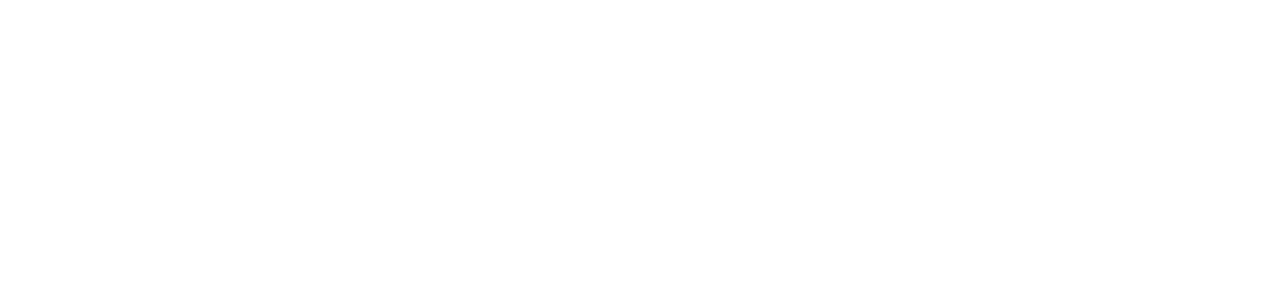
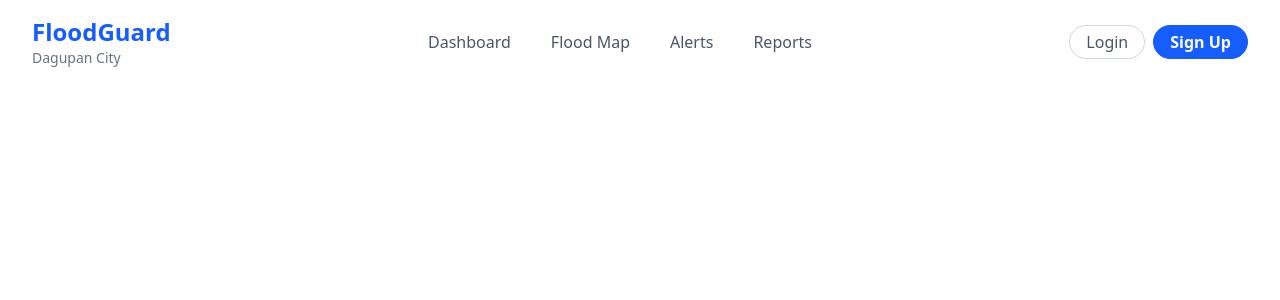
Before and after one commit to DontReb/flood-management-platform, a React (Vite) app in the folder frontend/: page / in a window 1280 px wide. Shown: the top 300 px of the page. Built offline with nearby package versions, Linux system fonts and the light colour scheme.

Commit message:
Added Navbar

```diff
--- a/frontend/src/App.jsx
+++ b/frontend/src/App.jsx
@@ -1,7 +1,10 @@
+import Header from "./components/Header"
+
 function App() {
 
   return (
     <>
+      <Header />
     </>
   )
 }
--- a/frontend/src/components/Header.jsx
+++ b/frontend/src/components/Header.jsx
@@ -0,0 +1,48 @@
+import React from 'react'
+
+const Header = () => {
+
+    const navButtons = ['Dashboard', 'Flood Map', 'Alerts', 'Reports']
+
+    const authButtons = ['Login', 'Sign Up']
+
+    return (
+        <nav className='flex justify-between items-center px-8 py-4 '>
+            {/* name & logo section */}
+            <div>
+                <h1 className='text-2xl font-bold text-blue-600 m-0'>
+                    FloodGuard
+                </h1>
+                <p className='text-sm text-gray-500 m-0'>
+                    Dagupan City
+                </p>
+            </div>
+
+            {/* nav buttons */}
+            <div className='flex gap-10'>
+                {navButtons.map((buttonName, index) => (
+                    <button key={index}
+                    className=' text-gray-600 hover:text-blue-600 rounded-full transition-colors cursor-pointer'>
+                        {buttonName}
+                    </button>
+                ))}
+            </div>
+
+            {/* Auth Buttons */}
+            <div className='flex gap-2'>
+                {authButtons.map((buttonName, index) => (
+                    <button key={index}
+                    className={`px-4 py-1 rounded-full border transition-colors cursor-pointer ${
+                        index === 1
+                            ? 'bg-blue-600 font-bold text-white border-blue-600 hover:bg-blue-700'
+                            : 'bg-transparent text-gray-600 border-gray-300 hover:bg-gray-50'
+                    }`}>
+                        {buttonName}
+                    </button>
+                ))}
+            </div>
+        </nav>
+    )
+}
+
+export default Header
```
